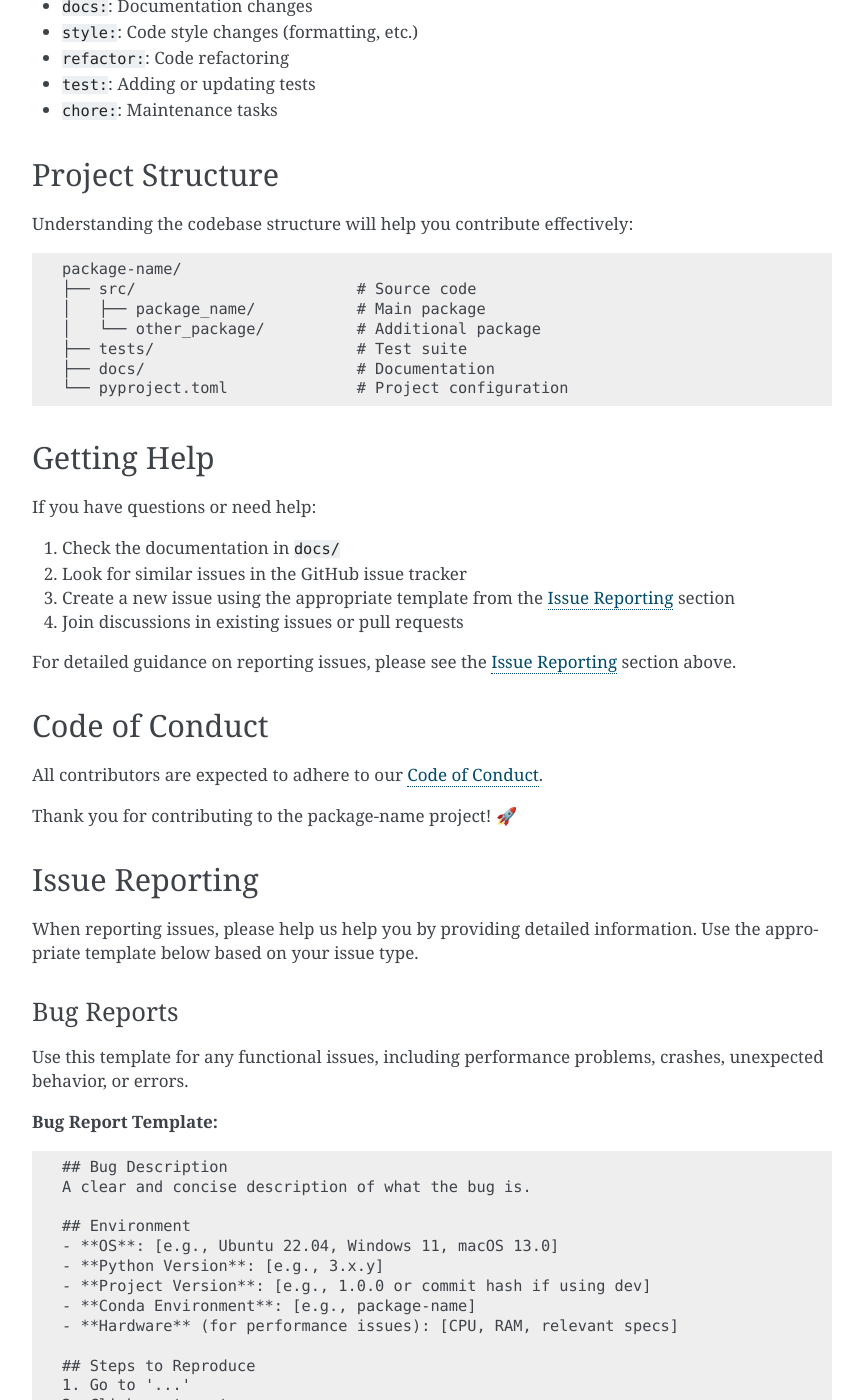
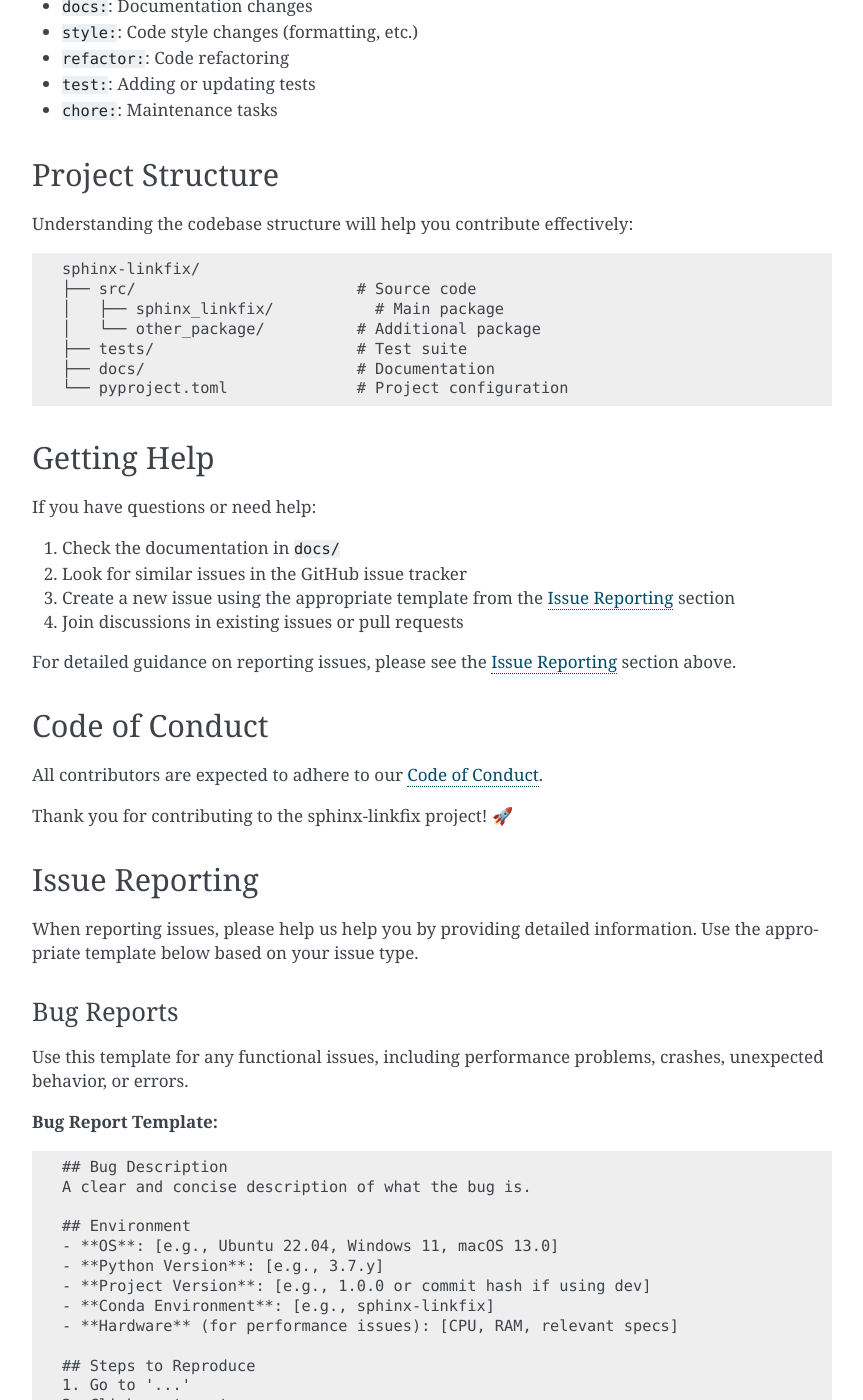
Before and after one commit to j-moralejo-pinas/sphinx-linkfix, a Sphinx documentation site: the page built from docs/CONTRIBUTING.rst, in a window 1280 px wide and 1400 px high, scrolled down 12226 px. Shown: the whole window, without its empty margins (338-1201 px from the left). Built offline with Sphinx 7.4.7, drawn with Linux system fonts in a browser that asks for light colours; formulas are drawn with MathJax 3; pages that are not in the unit, such as notebooks, are missing from menus; the version number could not be read and is left out; some of the changed text lies outside the part shown.

Commit message:
Initialize project with name 'sphinx-linkfix' and Python 3.7

```diff
--- a/AUTHORS.rst
+++ b/AUTHORS.rst
@@ -2,7 +2,7 @@
 Contributors
 ============
 
-The package-name project is made possible by contributions from the following people:
+The sphinx-linkfix project is made possible by contributions from the following people:
 
 Maintainers
 ===========
--- a/CONTRIBUTING.rst
+++ b/CONTRIBUTING.rst
@@ -2,7 +2,7 @@
 Contributing
 ==============
 
-We welcome contributions to the package-name project! This guide will help you get started with contributing to the project.
+We welcome contributions to the sphinx-linkfix project! This guide will help you get started with contributing to the project.
 
 📋 **Table of Contents**
 ========================
@@ -24,7 +24,7 @@ Getting Started
 Prerequisites
 -------------
 
-- Python 3.x
+- Python 3.7
 - Git
 - Docker (optional, for containerized development)
 - Conda or similar environment manager (recommended)
@@ -37,8 +37,8 @@ Fork and Clone
 
 .. code-block:: bash
 
-    git clone https://github.com/j-moralejo-pinas/package-name.git
-    cd package-name
+    git clone https://github.com/j-moralejo-pinas/sphinx-linkfix.git
+    cd sphinx-linkfix
 
 Development Setup
 =================
@@ -50,8 +50,8 @@ Environment Setup
 
 .. code-block:: bash
 
-    conda create -n package-name python=3.x
-    conda activate package-name
+    conda create -n sphinx-linkfix python=3.7
+    conda activate sphinx-linkfix
 
 2. Install the package in development mode:
 
@@ -110,7 +110,7 @@ When running code during development, use:
 
 .. code-block:: bash
 
-    PYTHONPATH='/path/to/package-name/src' python your_script.py
+    PYTHONPATH='/path/to/sphinx-linkfix/src' python your_script.py
 
 Branching Model and Workflow
 ============================
@@ -290,7 +290,7 @@ We use **pyupgrade** to automatically upgrade Python syntax to use modern featur
     pyupgrade --py312-plus src/**/*.py
 
     # Upgrade specific files
-    pyupgrade --py312-plus src/package_name/specific_module.py
+    pyupgrade --py312-plus src/sphinx_linkfix/specific_module.py
 
     # Upgrade all Python files recursively
     find src -name "*.py" -exec pyupgrade --py312-plus {} +
@@ -316,7 +316,7 @@ We use **docformatter** to automatically format docstrings:
     docformatter --check src/**/*.py
 
     # Format specific files
-    docformatter --in-place src/package_name/specific_module.py
+    docformatter --in-place src/sphinx_linkfix/specific_module.py
 
 Docformatter ensures:
 
@@ -352,7 +352,7 @@ We use **pydoclint** to ensure docstring quality and consistency:
     pydoclint src/
 
     # Check specific files
-    pydoclint src/package_name/specific_module.py
+    pydoclint src/sphinx_linkfix/specific_module.py
 
 Pydoclint helps ensure that:
 
@@ -372,7 +372,7 @@ We use **Pyright** for static type checking:
     pyright
 
     # Check specific files
-    pyright src/package_name/specific_module.py
+    pyright src/sphinx_linkfix/specific_module.py
 
 Pyright is configured in ``pyrightconfig.json`` and helps catch type-related errors before runtime.
 
@@ -382,7 +382,7 @@ Pyright is configured in ``pyrightconfig.json`` and helps catch type-related err
 
     {
         "venvPath": "/path/to/your/conda/envs",
-        "venv": "package-name"
+        "venv": "sphinx-linkfix"
     }
 
 Replace ``/path/to/your/conda/envs`` with your actual conda environments path (e.g., ``/home/username/miniconda3/envs`` or ``/home/username/micromamba/envs``).
@@ -442,7 +442,7 @@ Example of well-formatted code:
     import numpy as np
     import pandas as pd
 
-    from package_name import fun
+    from sphinx_linkfix import fun
 
     def calculate_statistics(data: List[float]) -> Dict[str, float]:
         """Calculate basic statistics for a list of numbers.
@@ -483,7 +483,7 @@ Running Tests
     pytest --cov=src
 
     # Run specific test file
-    pytest tests/package_name/test_specific_module.py
+    pytest tests/sphinx_linkfix/test_specific_module.py
 
     # Run tests matching a pattern
     pytest -k "test_pattern"
@@ -505,7 +505,7 @@ Example test:
     import pytest
     import numpy as np
 
-    from package_name import fun
+    from sphinx_linkfix import fun
 
 
     class TestFeature:
@@ -621,9 +621,9 @@ Understanding the codebase structure will help you contribute effectively:
 
 .. code-block::
 
-    package-name/
+    sphinx-linkfix/
     ├── src/                        # Source code
-    │   ├── package_name/           # Main package
+    │   ├── sphinx_linkfix/           # Main package
     │   └── other_package/          # Additional package
     ├── tests/                      # Test suite
     ├── docs/                       # Documentation
@@ -646,7 +646,7 @@ Code of Conduct
 
 All contributors are expected to adhere to our `Code of Conduct <CODE_OF_CONDUCT.rst>`_.
 
-Thank you for contributing to the package-name project! 🚀
+Thank you for contributing to the sphinx-linkfix project! 🚀
 
 Issue Reporting
 ===============
@@ -667,9 +667,9 @@ Use this template for any functional issues, including performance problems, cra
 
     ## Environment
     - **OS**: [e.g., Ubuntu 22.04, Windows 11, macOS 13.0]
-    - **Python Version**: [e.g., 3.x.y]
+    - **Python Version**: [e.g., 3.7.y]
     - **Project Version**: [e.g., 1.0.0 or commit hash if using dev]
-    - **Conda Environment**: [e.g., package-name]
+    - **Conda Environment**: [e.g., sphinx-linkfix]
     - **Hardware** (for performance issues): [CPU, RAM, relevant specs]
 
     ## Steps to Reproduce
--- a/README.rst
+++ b/README.rst
@@ -1,8 +1,8 @@
 =============
-package-name
+sphinx-linkfix
 =============
 
-.. image:: https://img.shields.io/badge/python-3.x+-blue.svg
+.. image:: https://img.shields.io/badge/python-3.7+-blue.svg
     :target: https://www.python.org/downloads/
     :alt: Python Version
 
@@ -19,7 +19,7 @@ This project template provides a solid foundation for Python development with pr
 **Development Environment**
 ~~~~~~~~~~~~~~~~~~~~~~~~~~~
 
-- **Modern Python Setup**: Python 3.x+ with virtual environment configuration
+- **Modern Python Setup**: Python 3.7+ with virtual environment configuration
 - **Code Quality Tools**: Pre-commit hooks, linting with Ruff, formatting with Black
 - **Testing Framework**: Pytest with coverage reporting and configuration
 - **Documentation**: Sphinx-based documentation with automatic API generation
--- a/docs/conf.py
+++ b/docs/conf.py
@@ -34,7 +34,7 @@ sys.path.append(os.path.abspath("_ext"))
 #     from sphinx import apidoc
 
 # output_dir = os.path.join(__location__, "api")
-# module_dir = os.path.join(__location__, "../src/package_name")
+# module_dir = os.path.join(__location__, "../src/sphinx_linkfix")
 # try:
 #     shutil.rmtree(output_dir)
 # except FileNotFoundError:
@@ -112,7 +112,7 @@ source_suffix = ".rst"
 master_doc = "index"
 
 # General information about the project.
-project = "package-name"
+project = "sphinx-linkfix"
 copyright = "2025, Javier Moralejo"
 
 # The version info for the project you're documenting, acts as replacement for
@@ -124,7 +124,7 @@ copyright = "2025, Javier Moralejo"
 # If you don’t need the separation provided between version and release,
 # just set them both to the same value.
 try:
-    from package_name import __version__ as version
+    from sphinx_linkfix import __version__ as version
 except ImportError:
     version = ""
 
@@ -200,7 +200,7 @@ html_theme_options = {"sidebar_width": "300px", "page_width": "1200px"}
 # html_logo = ""
 
 # The name of an image file (within the static path) to use as favicon of the
-# docs.  This file should be a Windows icon file (.ico) being 16x16 or 32x32
+# docs.  This file should be a Windows icon file (.ico) being 16x16 or 3.732
 # pixels large.
 # html_favicon = None
 
@@ -251,7 +251,7 @@ html_static_path = ["_static"]
 # html_file_suffix = None
 
 # Output file base name for HTML help builder.
-htmlhelp_basename = "package-name-doc"
+htmlhelp_basename = "sphinx-linkfix-doc"
 
 
 # -- Options for LaTeX output ------------------------------------------------
@@ -267,7 +267,7 @@ latex_elements = {
 
 # Grouping the document tree into LaTeX files. List of tuples
 # (source start file, target name, title, author, documentclass [howto/manual]).
-latex_documents = [("index", "user_guide.tex", "package-name Documentation", "Javier Moralejo", "manual")]
+latex_documents = [("index", "user_guide.tex", "sphinx-linkfix Documentation", "Javier Moralejo", "manual")]
 
 # The name of an image file (relative to this directory) to place at the top of
 # the title page.
--- a/docs/index.rst
+++ b/docs/index.rst
@@ -1,8 +1,8 @@
 =============
-package-name
+sphinx-linkfix
 =============
 
-This is the documentation of **package-name project**.
+This is the documentation of **sphinx-linkfix project**.
 
 Contents
 ========
--- a/src/package_name/__init__.py
+++ b/src/sphinx_linkfix/__init__.py
@@ -1,5 +1,5 @@
 """
-package_name
+sphinx_linkfix
 """
 
 try:
@@ -13,7 +13,7 @@ except ImportError:
         __version__ = "0.0.0"
     else:
         try:
-            __version__ = version("package_name")
+            __version__ = version("sphinx_linkfix")
         except PackageNotFoundError:
             __version__ = "0.0.0"
         finally:
```
Also changed, not shown: docs/installation.rst (+17 -17 lines), pyproject.toml (+9 -9 lines), .pre-commit-config.yaml, .readthedocs.yml, 5 other files.
